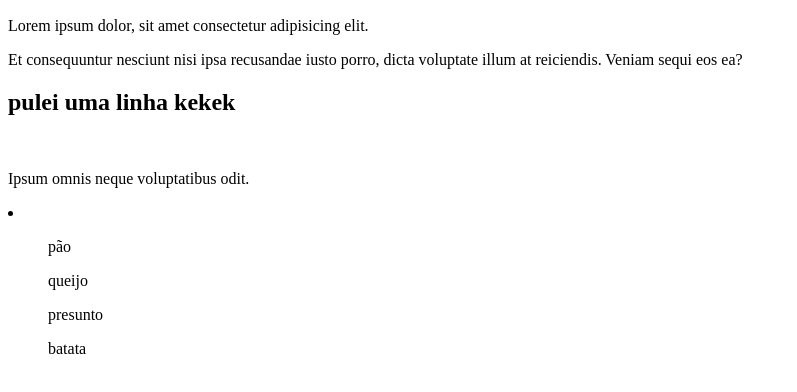
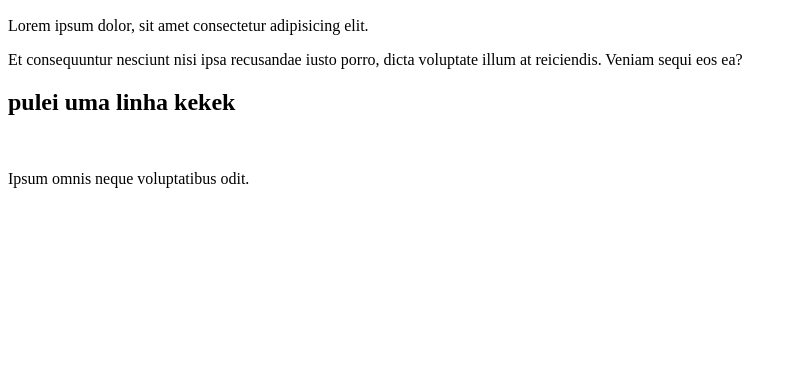
Before and after one commit to willyansjhon/Alura_git_treino, a plain HTML site: page Github/index.html in a window 1280 px wide. Shown: the part 110-502 px from the top of the page, without its empty margins (0-797 px from the left). Drawn offline with Linux system fonts and the light colour scheme.

Commit message:
Revert "🔥 lista"
This reverts commit 819125450b803d0599b514fcbd3ad9074f830fae.

```diff
--- a/Github/index.html
+++ b/Github/index.html
@@ -20,11 +20,5 @@
     pulaLinha();
     document.write('<p>Ipsum omnis neque voluptatibus odit.</p>')
     </script>
-    <li>
-        <ul>pão</ul>
-        <ul>queijo</ul>
-        <ul>presunto</ul>
-        <ul>batata</ul>
-    </li>
 </body>
 </html>
```
